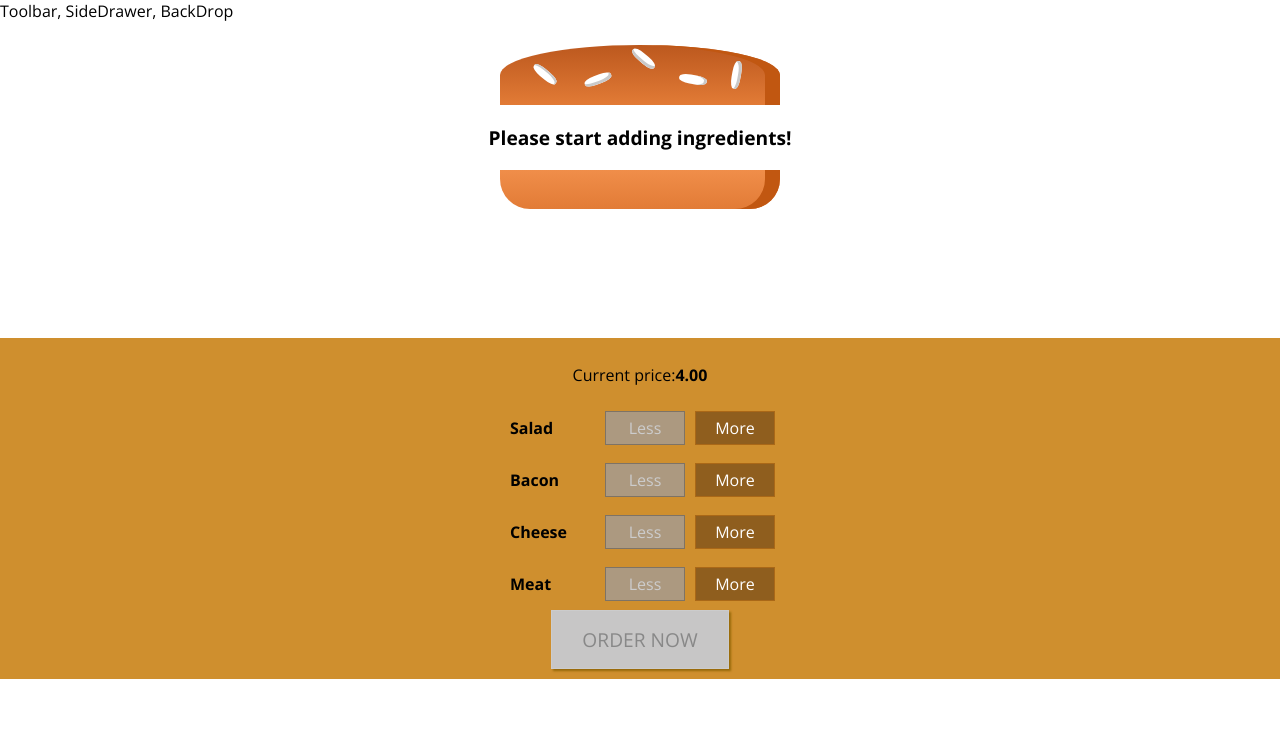
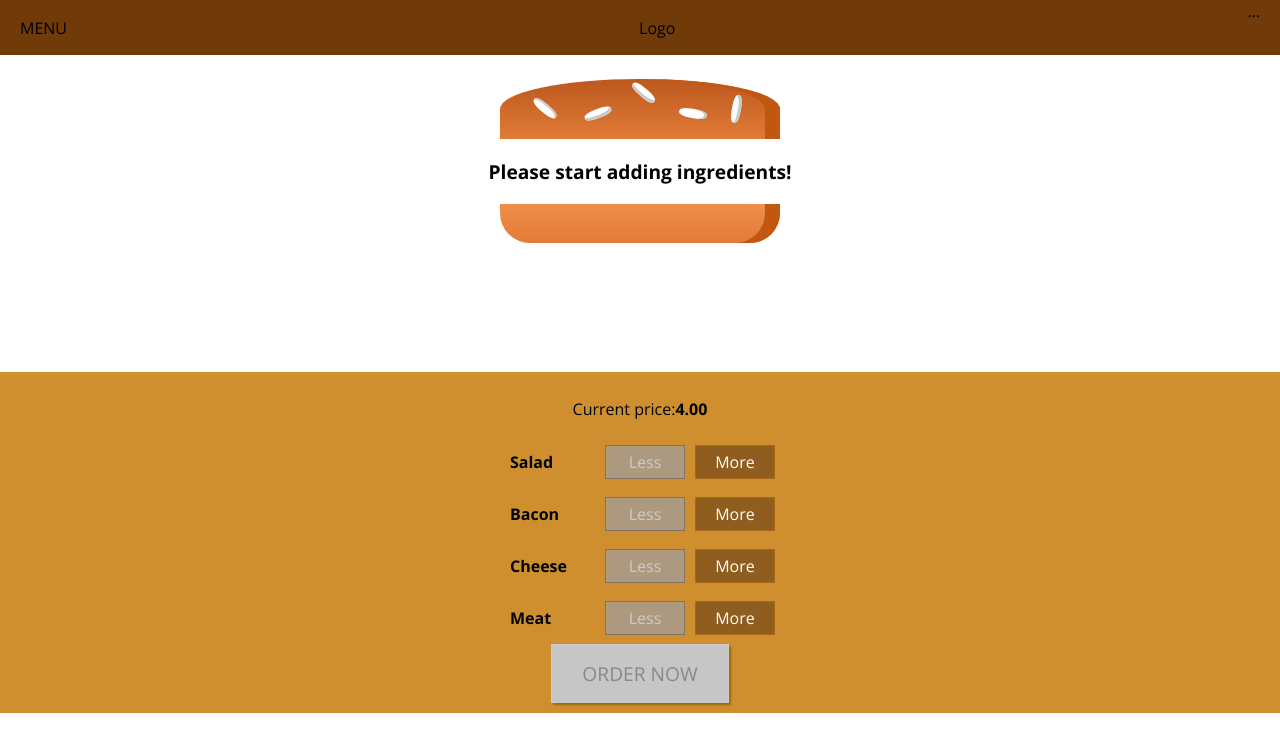
Before and after one commit to mikensubuga/burger-app, a React app: page / in a window 1280 px wide. Shown: the top 752 px of the page. Built offline with nearby package versions, Linux system fonts and the light colour scheme.

Commit message:
added toolbar

```diff
--- a/src/components/Layout/Layout.jsx
+++ b/src/components/Layout/Layout.jsx
@@ -1,8 +1,11 @@
 import React from "react";
 import * as classes from "./Layout.module.css";
+import Toolbar from "../Navigation/Toolbar/Toolbar";
+
 const layout = props => (
   <div>
-    <div>Toolbar, SideDrawer, BackDrop</div>
+    {/* <div>Toolbar, SideDrawer, BackDrop</div> */}
+    <Toolbar />
     <main className={classes.Content}>{props.children}</main>
   </div>
 );
--- a/src/components/Layout/Layout.module.css
+++ b/src/components/Layout/Layout.module.css
@@ -1,3 +1,3 @@
 .Content {
-  margin-top: 16px;
+  margin-top: 72px;
 }
--- /dev/null
+++ b/src/components/Navigation/Toolbar/Toolbar.jsx
@@ -0,0 +1,11 @@
+import React from "react";
+import classes from "./Toolbar.module.css";
+const toolbar = props => (
+  <header className={classes.Toolbar}>
+    <div>MENU</div>
+    <div>Logo</div>
+    <nav>...</nav>
+  </header>
+);
+
+export default toolbar;
--- /dev/null
+++ b/src/components/Navigation/Toolbar/Toolbar.module.css
@@ -0,0 +1,18 @@
+.Toolbar {
+  height: 55px;
+  width: 100%;
+  position: fixed;
+  top: 0;
+  left: 0;
+  background-color: #703b09;
+  display: flex;
+  justify-content: space-between;
+  align-items: center;
+  padding: 0 20px;
+  box-sizing: border-box;
+  z-index: 90;
+}
+
+.Toolbar nav {
+  height: 100%;
+}
```
